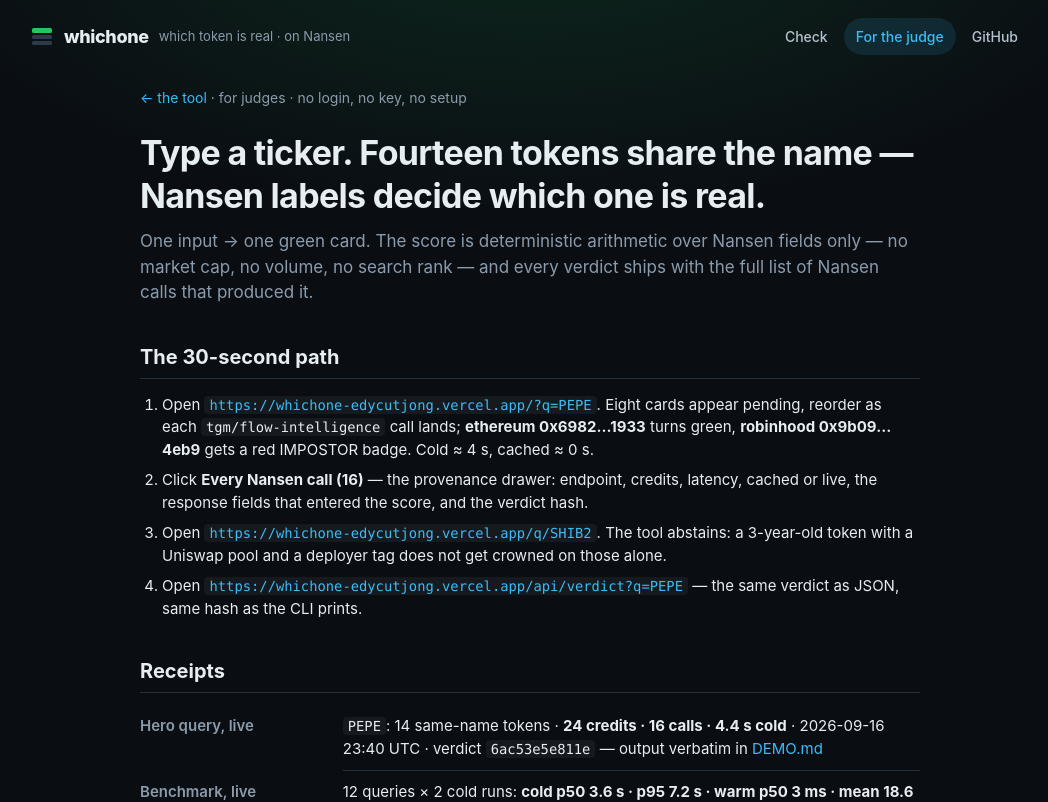
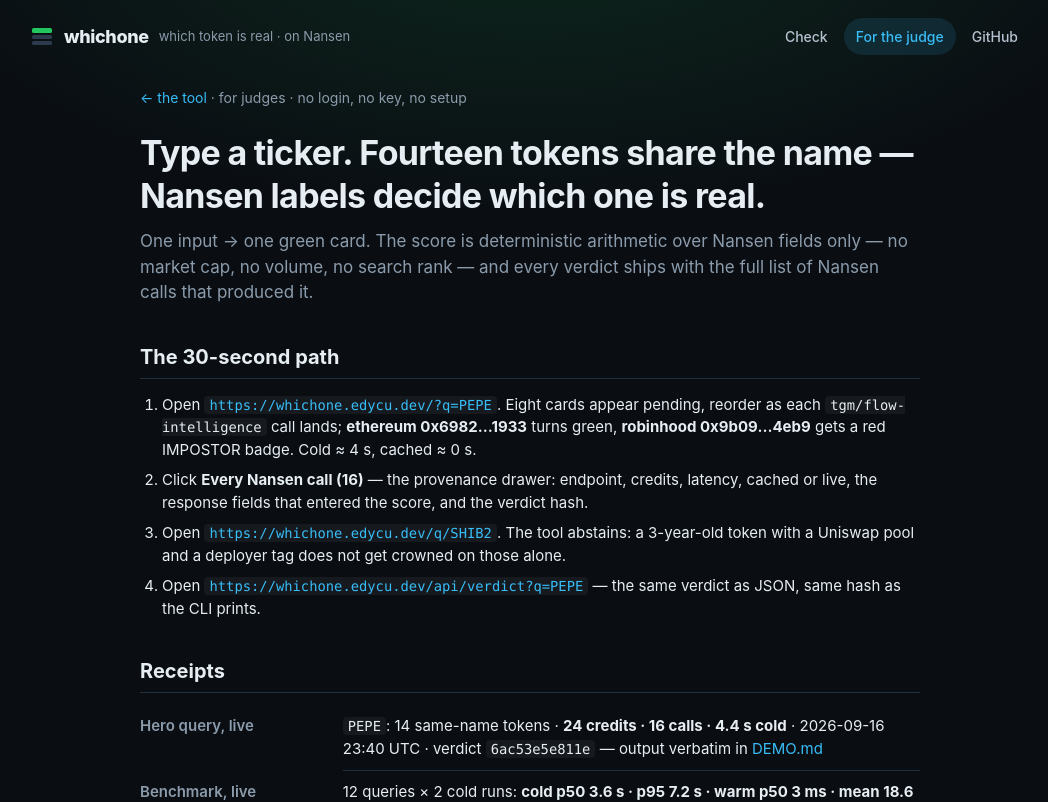
Before and after one commit to edycutjong/whichone, a Next.js app in the folder apps/web/: page /judge in a window 1280 px wide. Shown: the top 802 px of the page, without its empty margins (110-1158 px from the left). Built offline with nearby package versions, Linux system fonts and the light colour scheme; no server answers.

Commit message:
chore: canonical URL is whichone.edycu.dev (README, JUDGE, metadataBase)

```diff
--- a/apps/web/app/judge/page.tsx
+++ b/apps/web/app/judge/page.tsx
@@ -11,7 +11,7 @@
   description: "The claim, the 30-second path, the receipts, the real reproduce command, and the honest limitations.",
 };
 
-const SITE = "https://whichone-edycutjong.vercel.app";
+const SITE = "https://whichone.edycu.dev";
 const REPO = "https://github.com/edycutjong/whichone";
 
 const TEST_COUNT = 116;
--- a/apps/web/app/layout.tsx
+++ b/apps/web/app/layout.tsx
@@ -2,7 +2,7 @@
 import "./globals.css";
 
 export const metadata: Metadata = {
-  metadataBase: new URL(process.env.SITE_URL ?? "https://whichone-edycutjong.vercel.app"),
+  metadataBase: new URL(process.env.SITE_URL ?? "https://whichone.edycu.dev"),
   title: "Which One's Real — fourteen tokens share the name, Nansen labels decide which",
   description: "Type a ticker. Every same-name token across chains, ranked by who actually holds and trades it. One turns green.",
   openGraph: { title: "Which One's Real", description: "Type a ticker. One card turns green.", images: ["/api/og?q=PEPE"] },
```
Also changed, not shown: 2 other files (tests, documents, lock files or other folders).
